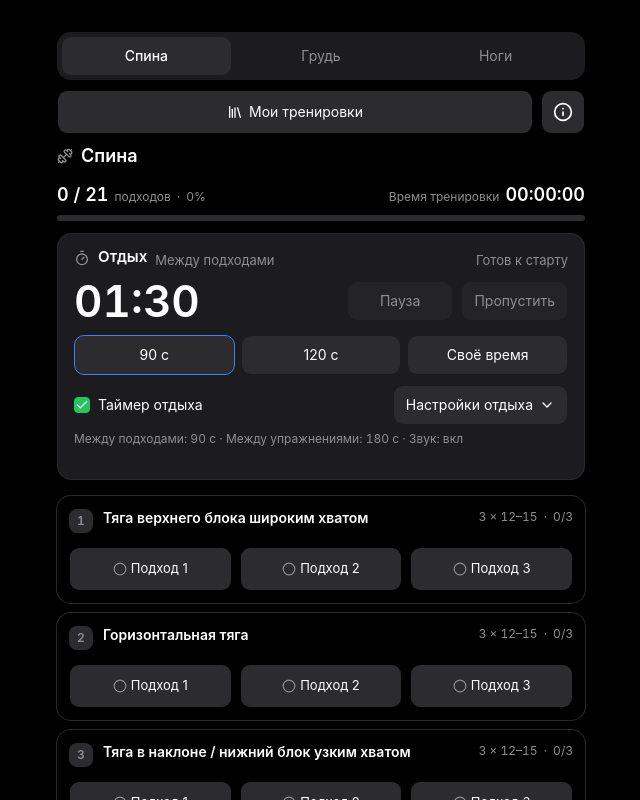
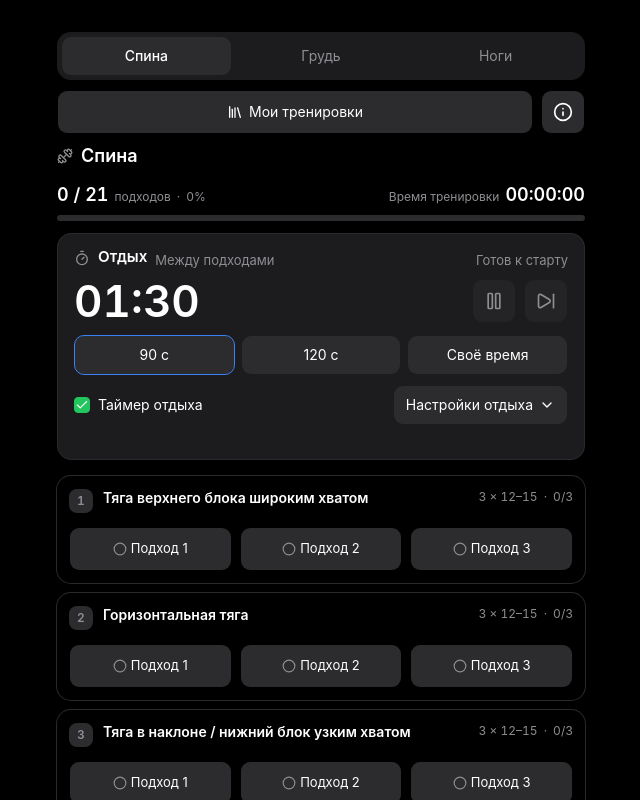
Before and after one commit to alexzomai/trenbolon-app, a Next.js app: page / in a window 1280 px wide. Shown: the top 800 px of the page, without its empty margins (319-959 px from the left). Built offline with nearby package versions, Linux system fonts and the light colour scheme.

Commit message:
Use timer action icons and remove passive settings summary

```diff
--- a/components/rest-timer.tsx
+++ b/components/rest-timer.tsx
@@ -1,6 +1,6 @@
 "use client"
 
-import { ChevronDown, Timer } from "lucide-react"
+import { ChevronDown, Pause, Play, SkipForward, Timer } from "lucide-react"
 import { useEffect, useId, useRef, useState, type RefObject } from "react"
 
 import { Button } from "@/components/ui/button"
@@ -54,6 +54,9 @@ export const CUSTOM_REST_FIELD_LABEL = "Своё время отдыха меж
 export const EXERCISE_REST_FIELD_LABEL = "Между упражнениями, с"
 export const APPLY_LABEL = "Применить"
 export const REST_SETTINGS_LABEL = "Настройки отдыха"
+export const PAUSE_LABEL = "Пауза"
+export const RESUME_LABEL = "Продолжить"
+export const SKIP_LABEL = "Пропустить"
 
 /**
  * A seconds field that only ever commits a valid whole number, and only when
@@ -163,6 +166,7 @@ export function RestTimer({
   const isIdle = timer.status === "idle"
   const formatted = formatDuration(remainingMs)
   const customSelected = rest.mode === "custom"
+  const pauseResumeLabel = isPaused ? RESUME_LABEL : PAUSE_LABEL
 
   // Collapsed on load so the first exercise stays above the fold on a phone.
   // The panel is only hidden, never unmounted: a draft typed into a seconds
@@ -208,24 +212,36 @@ export function RestTimer({
         >
           {formatted}
         </p>
+        {/* Icon-only: the labels live in aria-label and title, so the row stays
+            compact without losing the accessible names. */}
         <div className="ml-auto grid shrink-0 grid-cols-2 gap-2">
           <Button
             type="button"
             variant="secondary"
-            className="h-10 px-3 font-normal"
+            size="icon"
+            className="size-11"
+            aria-label={pauseResumeLabel}
+            title={pauseResumeLabel}
             disabled={isIdle || timer.status === "finished"}
             onClick={onPauseResume}
           >
-            {isPaused ? "Продолжить" : "Пауза"}
+            {isPaused ? (
+              <Play aria-hidden="true" className="size-5" />
+            ) : (
+              <Pause aria-hidden="true" className="size-5" />
+            )}
           </Button>
           <Button
             type="button"
             variant="secondary"
-            className="h-10 px-3 font-normal"
+            size="icon"
+            className="size-11"
+            aria-label={SKIP_LABEL}
+            title={SKIP_LABEL}
             disabled={isIdle}
             onClick={onSkip}
           >
-            Пропустить
+            <SkipForward aria-hidden="true" className="size-5" />
           </Button>
         </div>
       </div>
@@ -298,17 +314,6 @@ export function RestTimer({
         </Button>
       </div>
 
-      {/* Keeps the chosen values in sight while the panel is closed. */}
-      <p className="mt-1 text-xs text-muted-foreground tabular-nums">
-        {customSelected
-          ? `Между подходами: своё, ${rest.customSeconds} с`
-          : `Между подходами: ${rest.presetSeconds} с`}
-        {" · "}
-        {`Между упражнениями: ${rest.exerciseSeconds} с`}
-        {" · "}
-        {`Звук: ${soundEnabled ? "вкл" : "выкл"}`}
-      </p>
-
       <div id={settingsId} hidden={!settingsOpen} className="mt-3 flex flex-col gap-3">
         <SecondsField
           label={CUSTOM_REST_FIELD_LABEL}
```
Also changed, not shown: 1 other file (tests, documents, lock files or other folders).
